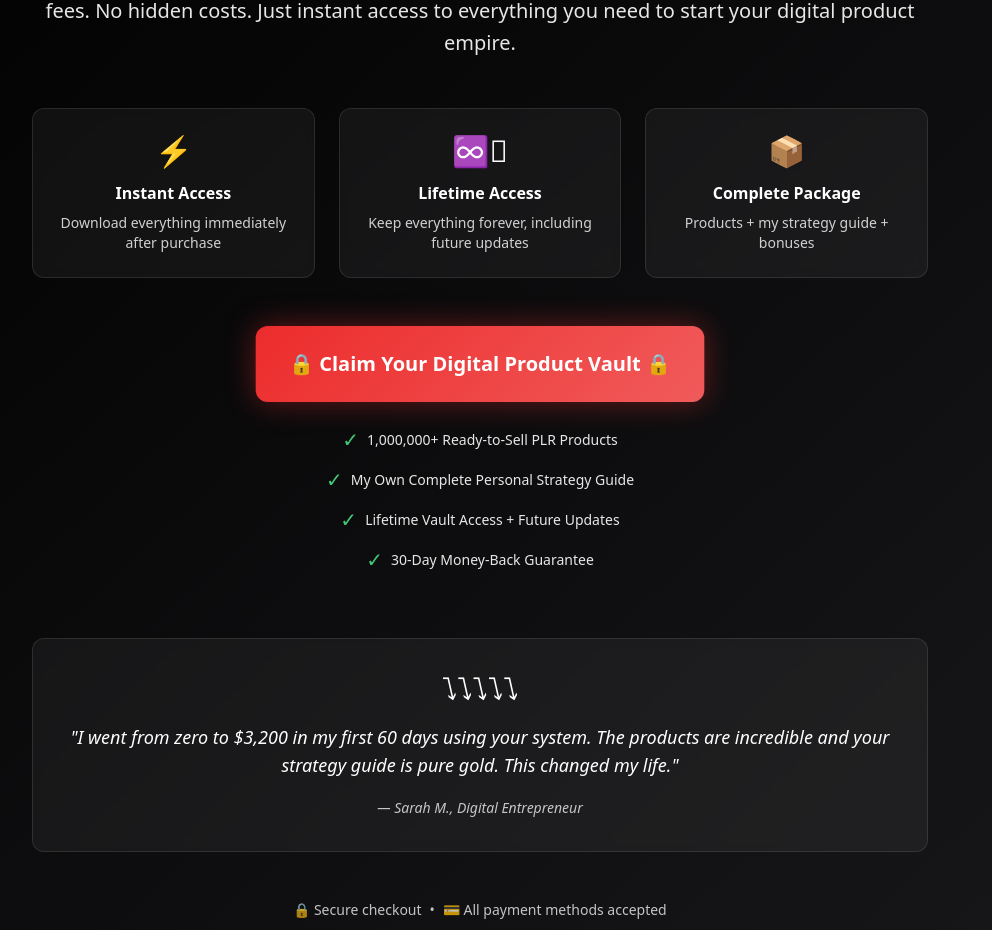
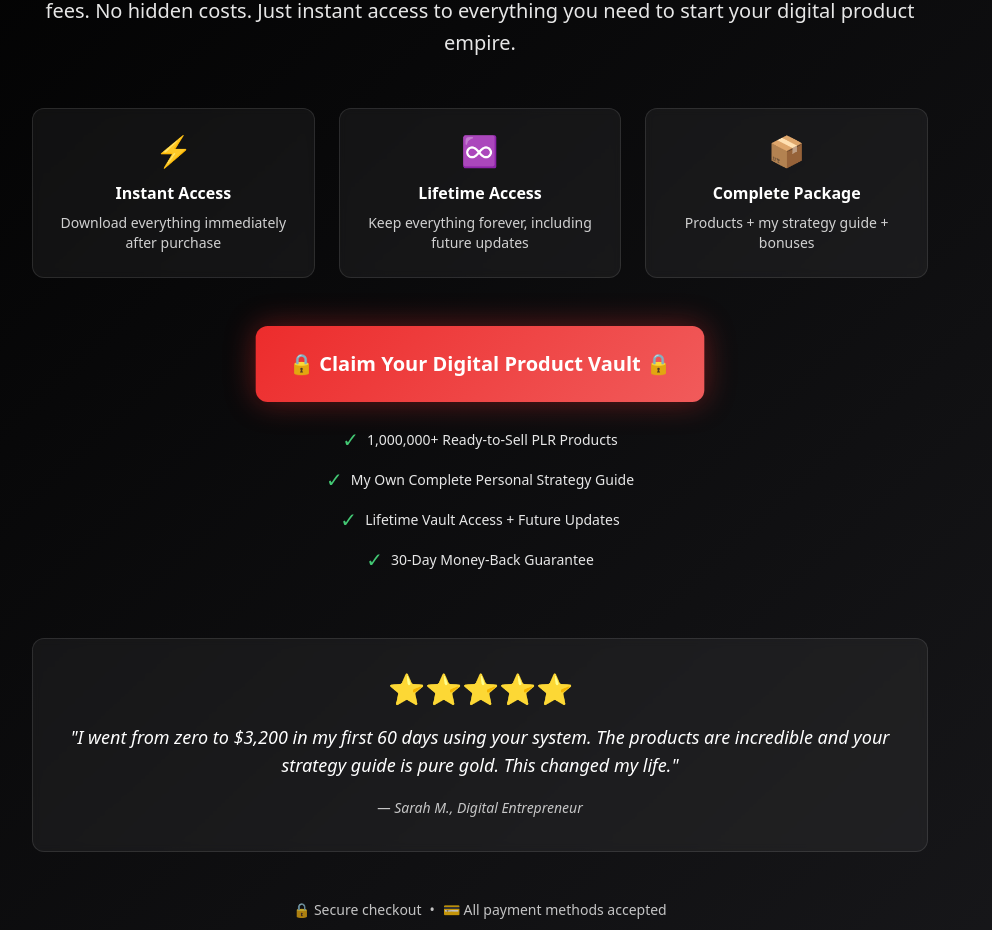
Before and after one commit to uniatrix/studio21, a React (Vite) app: page / in a window 1280 px wide. Shown: the part 9740-10670 px from the top of the page, without its empty margins (160-1152 px from the left). Built offline with nearby package versions, Linux system fonts and the light colour scheme.

Commit message:
enconding fix

```diff
--- a/src/components/CTASection.tsx
+++ b/src/components/CTASection.tsx
@@ -25,7 +25,7 @@ const CTASection = () => {
             </p>
           </div>
           <div className="bg-white/5 p-6 rounded-lg backdrop-blur-sm border border-white/10 hover:bg-white/10 transition-all duration-300">
-            <div className="text-3xl mb-3">♾︝</div>
+            <div className="text-3xl mb-3">♾</div>
             <h3 className="font-semibold mb-2">Lifetime Access</h3>
             <p className="text-sm opacity-80">
               Keep everything forever, including future updates
@@ -75,7 +75,7 @@ const CTASection = () => {
 
         {/* Social Proof */}
         <div className="mt-16 bg-white/5 p-8 rounded-xl backdrop-blur-sm border border-white/10 hover:bg-white/10 transition-all duration-300">
-          <div className="text-3xl mb-4">⭝⭝⭝⭝⭝</div>
+          <div className="text-3xl mb-4">⭐⭐⭐⭐⭐</div>
           <blockquote className="text-lg italic mb-4">
             "I went from zero to $3,200 in my first 60 days using your system.
             The products are incredible and your strategy guide is pure gold.
```
